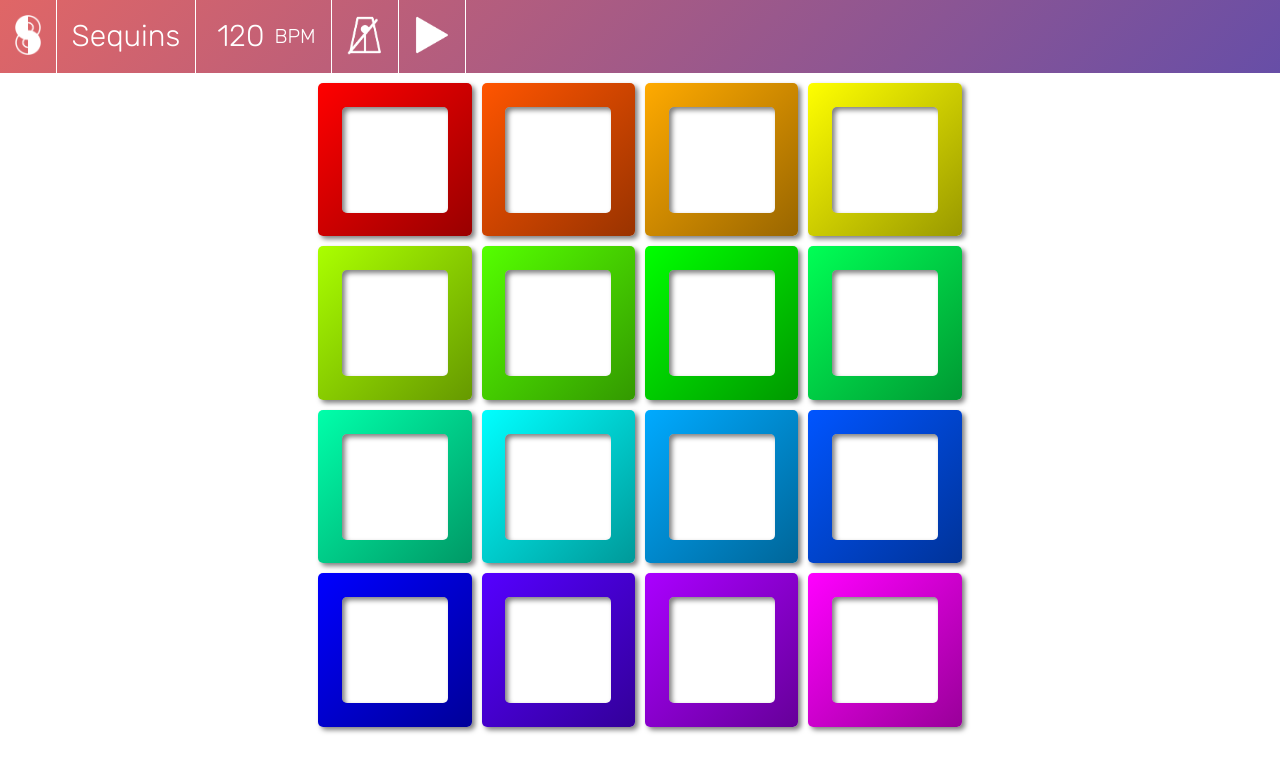
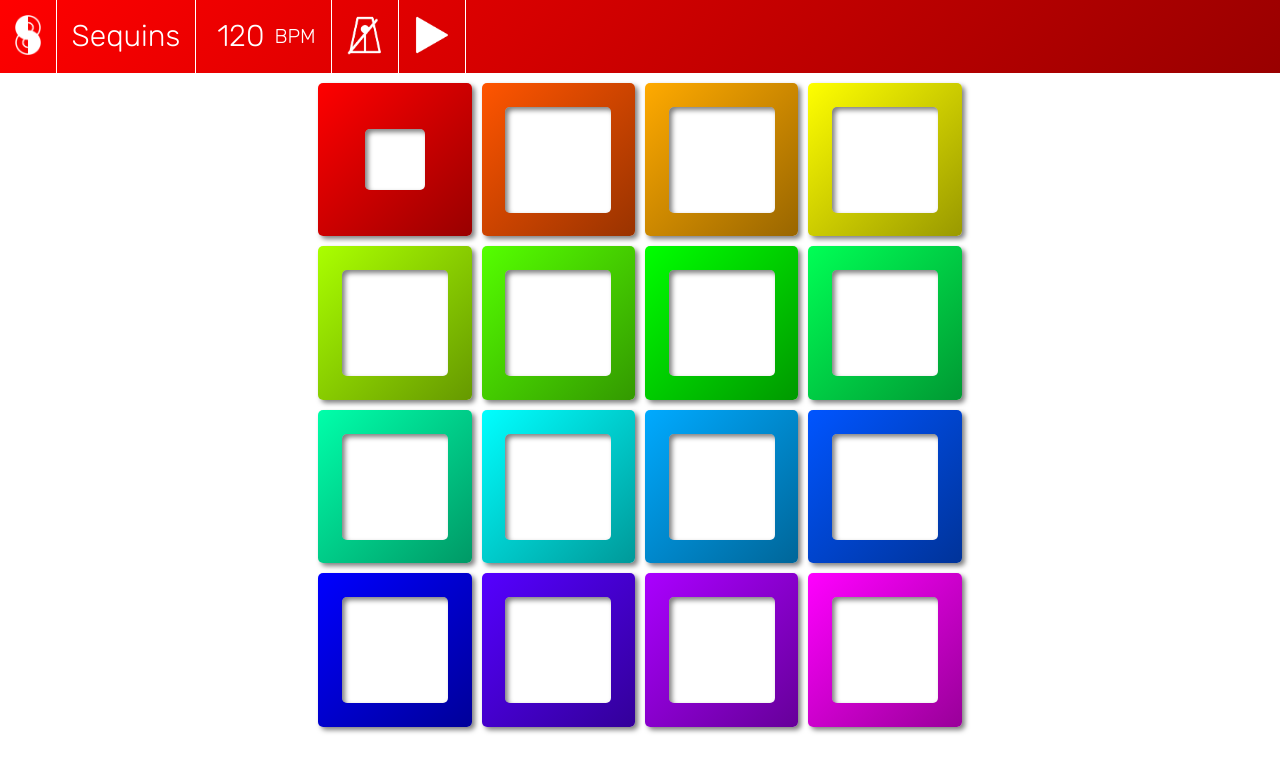
Before and after one commit to Unit-Productions/First-Production, a plain HTML site: page main/index.html in a window 1280 px wide. Both pictures are taken after a click on the element 394 px from the left and 159 px from the top of the page. Drawn offline with Linux system fonts and the light colour scheme.

Commit message:
new shit

```diff
--- a/main/index.html
+++ b/main/index.html
@@ -6,7 +6,7 @@
     <meta name='authors' content="Adam Golan, Asger Dokkedal, Mads Edvardsen">
     <link rel='icon' href="/Sequins_logo2.png">
   </head>
-  <body onload='loadPads()' onresize='loadPads()'>
+  <body onload='loadPads()' onresize='reloadPads()'>
     <div class='navbar'>
       <div class='navBox logoBox'>
         <img src="/Sequins_icon.png">
--- a/main/script.js
+++ b/main/script.js
@@ -122,6 +122,26 @@ function loadPads() {
         classes.outerPad[i].style.height = classes.pads[0].offsetHeight/4.8+'px';
         classes.outerPad[i].style.width = classes.pads[0].offsetHeight/4.8+'px';
         classes.outerPad[i].style.background = gradient(padData[i].color1, padData[i].color2);
-        console.log(gradient(padData[0].color1, gradient(padData[i].color2)));
+        classes.outerPad[i].setAttribute('data-focus', 'false');
+        classes.outerPad[i].setAttribute('onclick', 'padFocus(this)');
+        classes.outerPad[i].setAttribute('data-index', i);
+    }
+    classes.outerPad[0].setAttribute('data-focus', 'true');
+    classes.navbar[0].style.background = gradient(padData[0].color1, padData[0].color2);
+}
+function reloadPads() {
+    for (var i = 0; i<classes.outerPad.length; i++) {
+        classes.outerPad[i].style.height = classes.pads[0].offsetHeight/4.8+'px';
+        classes.outerPad[i].style.width = classes.pads[0].offsetHeight/4.8+'px';
+        classes.outerPad[i].style.background = gradient(padData[i].color1, padData[i].color2);
     }
 }
+function padFocus(t) {
+    for (var i = 0; i<classes.outerPad.length; i++) {
+        classes.outerPad[i].setAttribute('data-focus', 'false');
+    }
+    if (t.getAttribute('data-focus')=='false') {
+        t.setAttribute('data-focus', 'true');
+    }
+    classes.navbar[0].style.background = gradient(padData[t.getAttribute('data-index')].color1, padData[t.getAttribute('data-index')].color2);
+}
--- a/main/style.css
+++ b/main/style.css
@@ -99,8 +99,17 @@ input::-webkit-inner-spin-button {
     height: 70%;
     margin: auto;
     box-shadow: inset 3px 3px 5px rgba(0,0,0,0.5);
-    transition: transform 0.1s;
+    transition: height 0.1s, width 0.1s;
 }
 .pads td:hover  .whitePad {
-    transform: scale(1.1);
+    height: 80%;
+    width: 80%;
 }
+.pads td[data-focus='true'] .whitePad {
+    /*transform: scale(0.6);*/
+    height: 40%;
+    width: 40%;
+}
+.pads td[data-focus='true'] {
+    cursor: default;
+}
```
